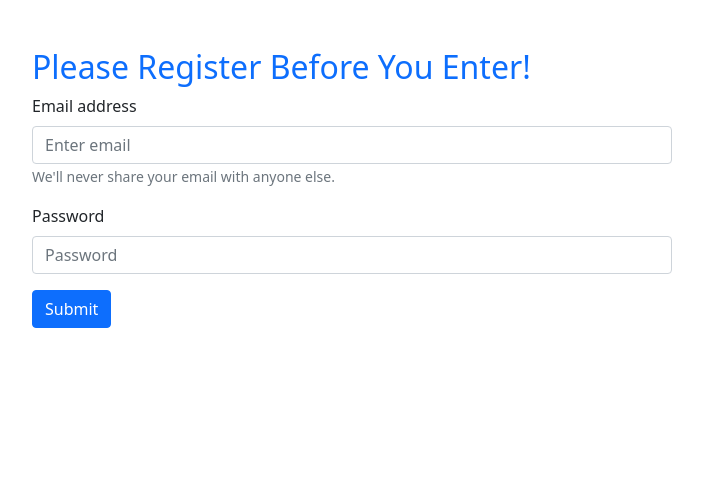
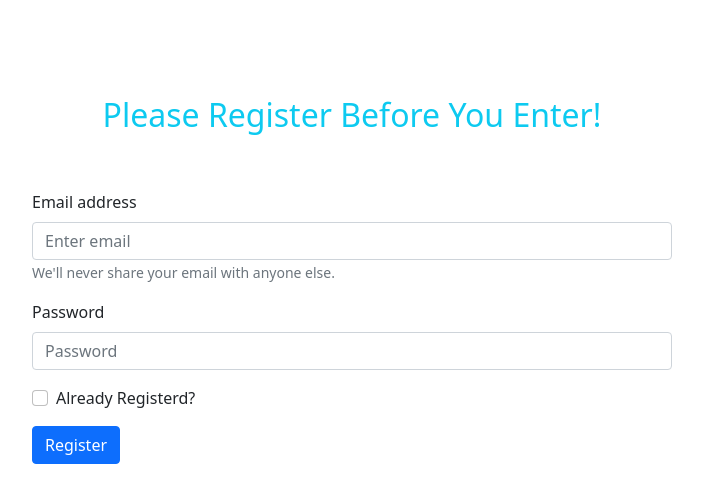
Before and after one commit to AkashMAbrrar/simple-email-firebase-authentication, a React (Create React App) app: page / in a window 1280 px wide. Shown: the top 502 px of the page, without its empty margins (288-991 px from the left). Built offline with nearby package versions, Linux system fonts and the light colour scheme.

Commit message:
toggle registration added

```diff
--- a/src/App.js
+++ b/src/App.js
@@ -13,8 +13,10 @@ const auth = getAuth(app)
 function App() {
 
   const [validated, setValidated] = useState(false);
+  const [error1, setError] = useState('');
   const [email, setEmail] = useState('');
   const [password, setPassword] = useState('');
+  const [registerd, setRegisterd] = useState(false);
 
   const handleEmailBlur = event => {
     setEmail(event.target.value)
@@ -24,30 +26,43 @@ function App() {
     setPassword(event.target.value)
   }
 
+  const handleRegisterd = event => {
+    setRegisterd(event.target.checked);
+  }
+
   const handleSubmit = event => {
-
+    event.preventDefault();
     const form = event.currentTarget;
     if (form.checkValidity() === false) {
-      event.preventDefault();
+
       event.stopPropagation();
+      return;
+    }
+
+    if (!/(?=.*?[#?!@$%^&*-])/.test(password)) {
+      setError('password should conatain at one special character');
     }
 
     setValidated(true);
+    setError('')
 
     createUserWithEmailAndPassword(auth, email, password)
       .then(result => {
         const user = result.user;
         console.log(user)
+        setEmail('');
+        setPassword('');
       })
       .catch(error => {
         console.error(error);
+        setError(error1.message)
       })
     event.preventDefault();
   }
   return (
     <div>
       <div className="registration w-50 mx-auto mt-5">
-        <h2 className='text-primary'>Please Register Before You Enter!</h2>
+        <h2 className='text-info text-center p-5'>Please {registerd ? 'Login' : 'Register'} Before You Enter!</h2>
         <Form noValidate validated={validated} onSubmit={handleSubmit}>
           <Form.Group className="mb-3" controlId="formBasicEmail">
             <Form.Label>Email address</Form.Label>
@@ -66,8 +81,12 @@ function App() {
               Please choose a valid password.
             </Form.Control.Feedback>
           </Form.Group>
+          <Form.Group className="mb-3" controlId="formBasicCheckbox">
+            <Form.Check onChange={handleRegisterd} type="checkbox" label="Already Registerd?" />
+          </Form.Group>
+          <p className='text-danger'></p>
           <Button variant="primary" type="submit">
-            Submit
+            {registerd ? 'Login' : 'Register'}
           </Button>
         </Form>
       </div>
```
